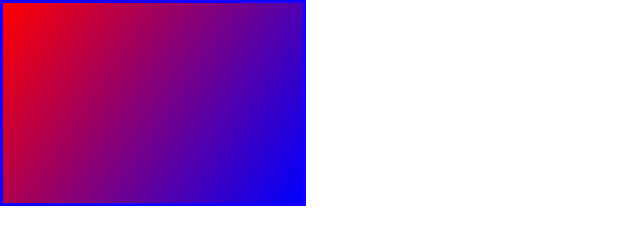
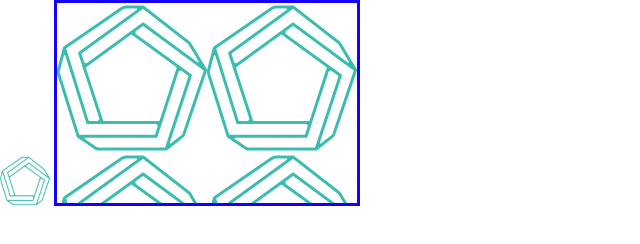
Before and after one commit to ahmad-alefeducation/canvas, a plain HTML site: page index.html in a window 1280 px wide. Shown: the whole page, without its empty margins (0-640 px from the left). Drawn offline with Linux system fonts and the light colour scheme.

Commit message:
Canvas episode 4 B1

```diff
--- a/index.html
+++ b/index.html
@@ -17,32 +17,33 @@
 </style>
 <body>
 
+    <img src="./logic.png" id="myImage" width="50" height="50">
+
 <canvas id="our-canvas" width="300" height="200">
 
     <script>
+
         let theCanvas = document.getElementById('our-canvas');
         let theContext = theCanvas.getContext('2d')
 
-        /*
-        x0 => Gradient Start From Left
-        y0 => Gradient Start From Top
-        x1 => Gradient End From Left
-        y1 => Gradient End From Top
-        */
+        let theImage = document.getElementById('myImage');
+
+        theImage.onload = function() {
+            let thePattern = theContext.createPattern(theImage,"repeat")
+            theContext.fillStyle = thePattern;
+            theContext.fillRect(0,0,theCanvas.width,theCanvas.height);
+        }
+        </script>
 
 
-        // myshape = theContext.createLinearGradient(0,0,300,0)
-        // myshape = theContext.createLinearGradient(0,0,0,200)
-        myshape = theContext.createLinearGradient(0,0,300,200)
 
-        myshape.addColorStop(0,"red")
-        myshape.addColorStop(1,"blue")
 
-        theContext.fillStyle = myshape;
 
-        theContext.fillRect(0,0,theCanvas.width,theCanvas.height);
 
-    </script>
+
+
+
+
 
 </body>
 </html>
```
Also changed, not shown: logic.png (added).
